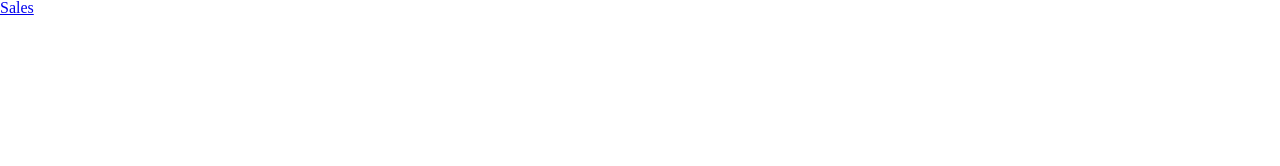
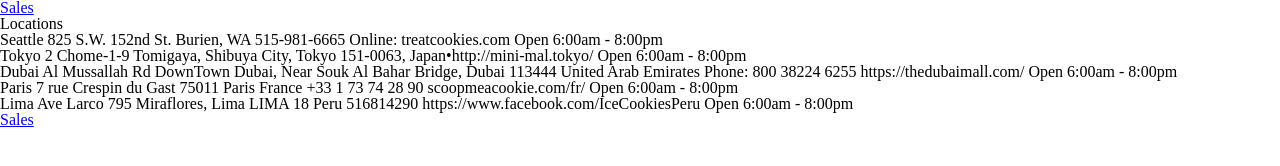
Before and after one commit to CreatorDave/cookie-stand, a plain HTML site: page index.html in a window 1280 px wide. Drawn offline with Linux system fonts and the light colour scheme.

Commit message:
Updated index.html & sales.html

```diff
--- a/css/style.css
+++ b/css/style.css
@@ -0,0 +1,3 @@
+td {
+    border: 20px;
+}
--- a/index.html
+++ b/index.html
@@ -10,5 +10,42 @@
 </head>
 <body>
     <a href="sales.html">Sales</a>
+    <section>
+        <h2>Locations</h2>
+        <ul>
+            <li>
+                Seattle 825 S.W. 152nd St.
+                Burien, WA
+                515-981-6665
+                Online: treatcookies.com
+                Open 6:00am - 8:00pm
+            </li>
+            <li>
+                Tokyo 2 Chome-1-9 Tomigaya, Shibuya City, Tokyo 151-0063, Japan•http://mini-mal.tokyo/
+                Open 6:00am - 8:00pm
+            </li>
+            <li>
+                Dubai  Al Mussallah Rd DownTown Dubai, Near Souk Al Bahar Bridge, Dubai 113444 United Arab Emirates
+                Phone: 800 38224 6255
+                https://thedubaimall.com/
+                Open 6:00am - 8:00pm
+            </li>
+            <li>
+                Paris 7 rue Crespin du Gast
+                75011 Paris
+                France
+                +33 1 73 74 28 90
+                scoopmeacookie.com/fr/
+                Open 6:00am - 8:00pm
+            </li>
+            <li>
+                Lima Ave Larco 795 Miraflores, Lima LIMA 18 Peru
+                516814290
+                https://www.facebook.com/IceCookiesPeru
+                Open 6:00am - 8:00pm
+            </li>
+        </ul>
+        <a href="https://creatordave.github.io/cookie-stand/sales.html">Sales</a>
+    </section>
 </body>
 </html>
```
Also changed, not shown: js/app.js (+13 -15 lines), sales.html (+2 -1 lines), img/chinook.jpg (added), img/cutter.jpeg (added), img/family.jpg (added), img/fish.jpg (added), img/frosted-cookie.jpg (added), img/salmon.png (added), img/shirt.jpg (added).
